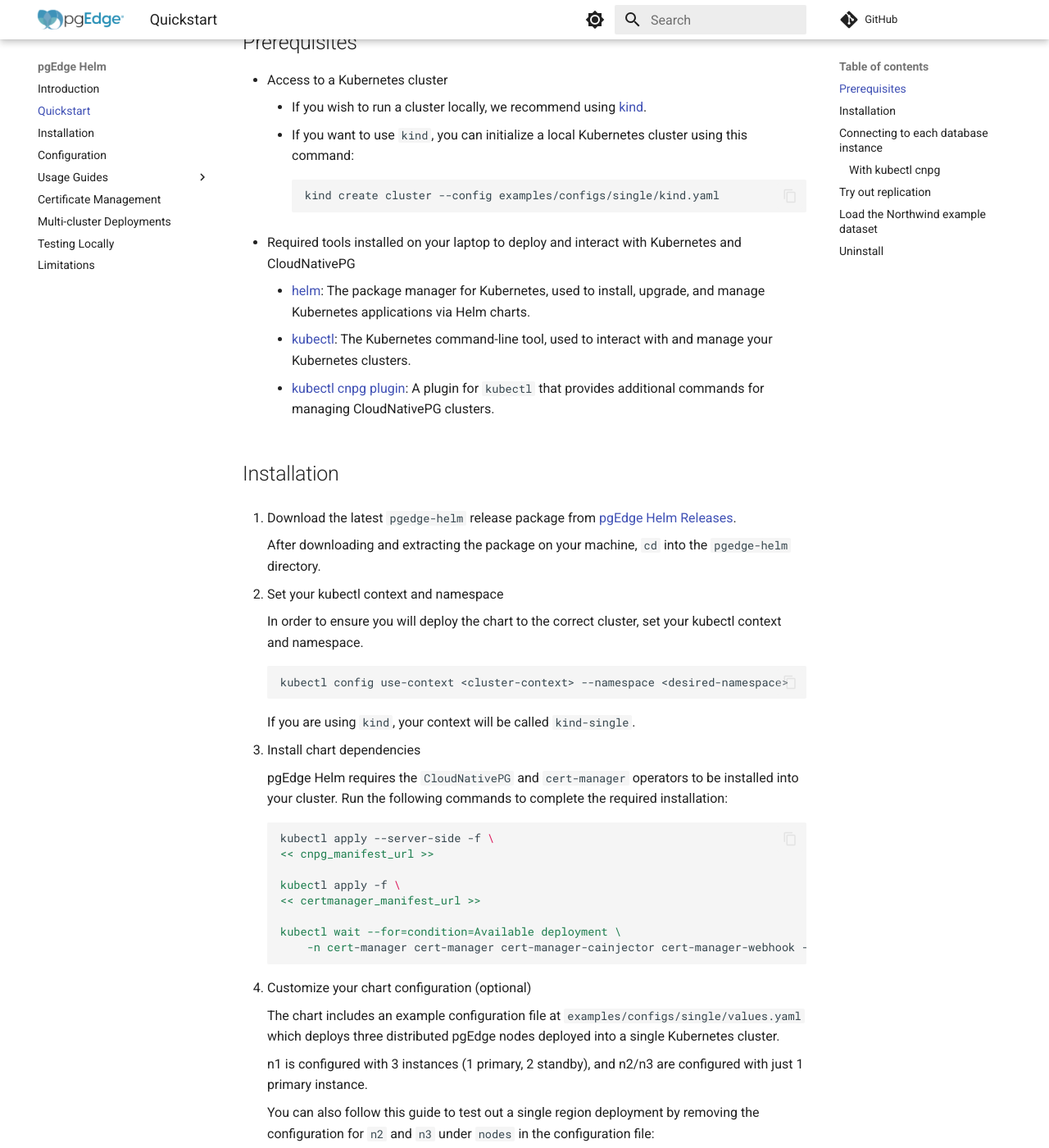
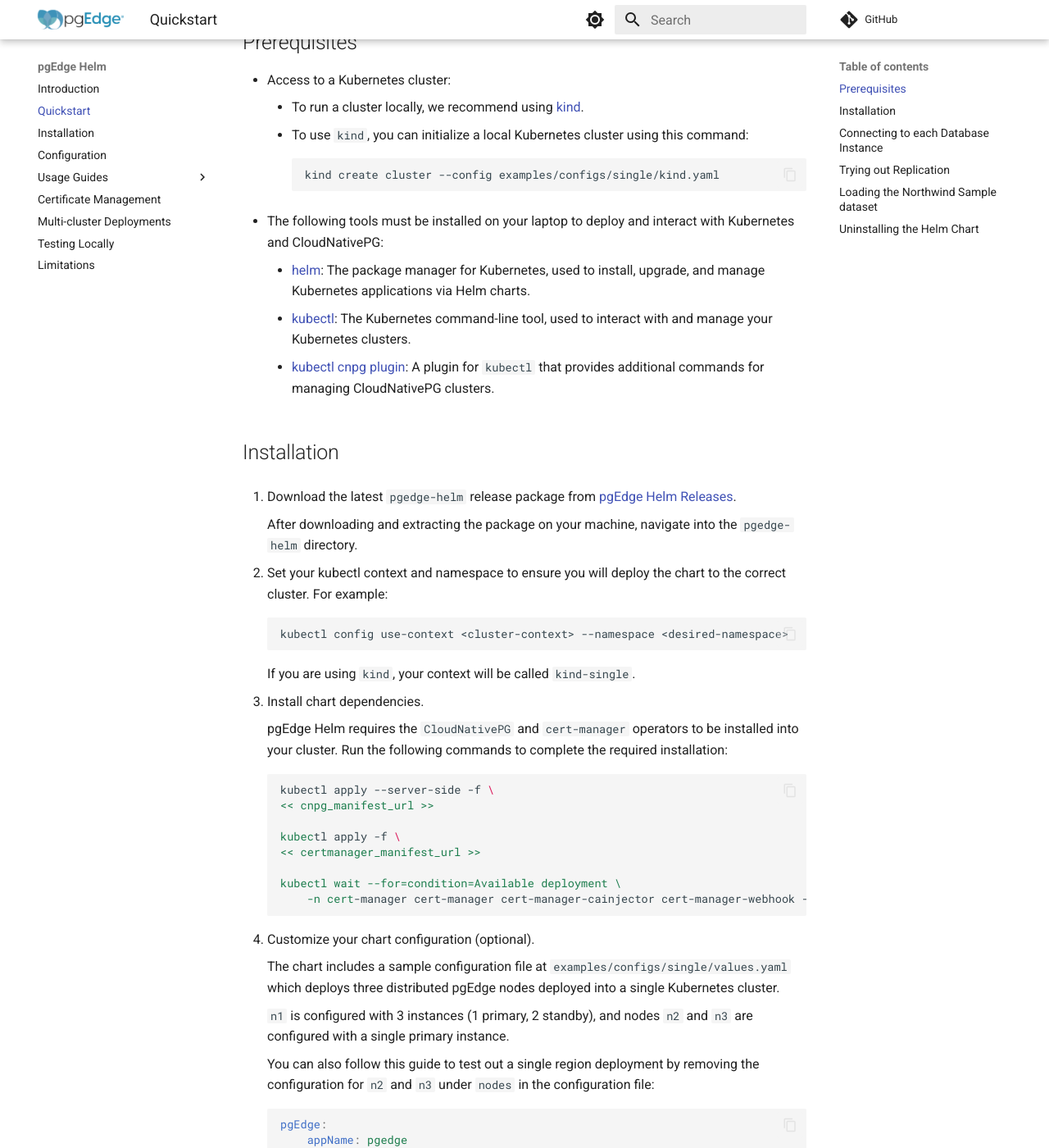
Before and after one commit to pgEdge/pgedge-helm, an MkDocs documentation site: the page built from docs/quickstart.md, in a window 1280 px wide and 1400 px high, scrolled down 330 px. Shown: the whole window at 82% size. Built offline with MkDocs 1.6.1 and Material for MkDocs 9.7.7, drawn with Linux system fonts in a browser that asks for light colours; comment, search, counter and statistics services are not loaded; some of the changed text lies outside the part shown.

Commit message:
Refactor quickstart guide for clarity and consistency - quickstart.md
Refactor quickstart guide for clarity and consistency.

````diff
--- a/docs/quickstart.md
+++ b/docs/quickstart.md
@@ -6,13 +6,13 @@
 
 ## Prerequisites
 
-- Access to a Kubernetes cluster
-    - If you wish to run a cluster locally, we recommend using [kind](https://kind.sigs.k8s.io/docs/user/quick-start/#installation).
-    - If you want to use `kind`, you can initialize a local Kubernetes cluster using this command:
+- Access to a Kubernetes cluster:
+    - To run a cluster locally, we recommend using [kind](https://kind.sigs.k8s.io/docs/user/quick-start/#installation).
+    - To use `kind`, you can initialize a local Kubernetes cluster using this command:
         ``` sh
         kind create cluster --config examples/configs/single/kind.yaml
         ```
-- Required tools installed on your laptop to deploy and interact with Kubernetes and CloudNativePG
+- The following tools must be installed on your laptop to deploy and interact with Kubernetes and CloudNativePG:
     - [helm](https://helm.sh/docs/intro/install/): The package manager for Kubernetes, used to install, upgrade, and manage Kubernetes applications via Helm charts.
     - [kubectl](https://kubernetes.io/docs/tasks/tools/#kubectl): The Kubernetes command-line tool, used to interact with and manage your Kubernetes clusters.
     - [kubectl cnpg plugin](https://cloudnative-pg.io/documentation/current/kubectl-plugin/#install): A plugin for `kubectl` that provides additional commands for managing CloudNativePG clusters.
@@ -21,11 +21,9 @@
 
 1. Download the latest `pgedge-helm` release package from [pgEdge Helm Releases](https://github.com/pgEdge/pgedge-helm/releases/).
 
-    After downloading and extracting the package on your machine, `cd` into the `pgedge-helm` directory.
+    After downloading and extracting the package on your machine, navigate into the `pgedge-helm` directory.
 
-2. Set your kubectl context and namespace
-
-    In order to ensure you will deploy the chart to the correct cluster, set your kubectl context and namespace.
+2. Set your kubectl context and namespace to ensure you will deploy the chart to the correct cluster. For example:
 
     ```sh
     kubectl config use-context <cluster-context> --namespace <desired-namespace>
@@ -33,7 +31,7 @@
 
     If you are using `kind`, your context will be called `kind-single`.
 
-3. Install chart dependencies
+3. Install chart dependencies.
 
     pgEdge Helm requires the `CloudNativePG` and `cert-manager` operators to be installed into your cluster. Run the following commands to complete the required installation:
 
@@ -48,11 +46,11 @@
         -n cert-manager cert-manager cert-manager-cainjector cert-manager-webhook --timeout=120s
     ```
 
-4. Customize your chart configuration (optional)
+4. Customize your chart configuration (optional).
 
-    The chart includes an example configuration file at `examples/configs/single/values.yaml` which deploys three distributed pgEdge nodes deployed into a single Kubernetes cluster.
+    The chart includes a sample configuration file at `examples/configs/single/values.yaml` which deploys three distributed pgEdge nodes deployed into a single Kubernetes cluster.
 
-    n1 is configured with 3 instances (1 primary, 2 standby), and n2/n3 are configured with just 1 primary instance.
+    `n1` is configured with 3 instances (1 primary, 2 standby), and nodes `n2` and `n3` are configured with a single primary instance.
 
     You can also follow this guide to test out a single region deployment by removing the configuration for `n2` and `n3` under `nodes` in the configuration file:
 
@@ -76,7 +74,7 @@
 
     If you want to change your configuration later to use a distributed architecture, see [Adding Nodes](usage/adding_nodes.md).
 
-5. Install the chart
+5. Install the chart with the command:
 
     ```sh
         helm install \
@@ -96,9 +94,7 @@
         TEST SUITE: None
     ```
 
-## Connecting to each database instance
-
-### With `kubectl cnpg`
+## Connecting to each Database Instance
 
 If you have the `kubectl cnpg` plugin installed on your machine, you can
 access each instance as follows:
@@ -117,7 +113,7 @@
 kubectl cnpg psql pgedge-n3 -- -U app app
 ```
 
-## Try out replication
+## Trying out Replication
 
 1. Create a table on the first node:
 
@@ -137,9 +133,9 @@
     kubectl cnpg psql pgedge-n1 -- -U app app -c "select * from example;"
     ```
 
-## Load the Northwind example dataset
+## Loading the Northwind Sample dataset
 
-The Northwind example dataset is a PostgreSQL database dump that you can use to
+The Northwind sample dataset is a PostgreSQL database dump that you can use to
 try replication with a more realistic database. To load the Northwind dataset
 into your pgEdge database, run:
 
@@ -154,17 +150,15 @@
 kubectl cnpg psql pgedge-n2 -- -U app app -c "select * from northwind.shippers"
 ```
 
-## Uninstall
+## Uninstalling the Helm Chart
 
-If you wish to uninstall the pgEdge Helm chart, you can perform a `helm uninstall` using the following command:
+If you wish to uninstall the pgEdge Helm chart, you can perform a `helm uninstall` with the following command:
 
 ```shell
 helm uninstall pgedge
 ```
 
-All resources will be removed, with the exception of secrets which were created to store generated client certificates by `cert-manager`.
-
-This is a safety mechanism which aligns with cert-manager's default behavior, and ensures that dependent services are not brought down by an accidental update.
+All resources will be removed, with the exception of secrets which were created to store generated client certificates by `cert-manager`. This is a safety mechanism which aligns with cert-manager's default behavior, and ensures that dependent services are not brought down by an accidental update.
 
 If you wish to delete these secrets, you can identify then via `kubectl`:
 
````
Also changed, not shown: other parts of docs/quickstart.md (+1 -1 lines).
